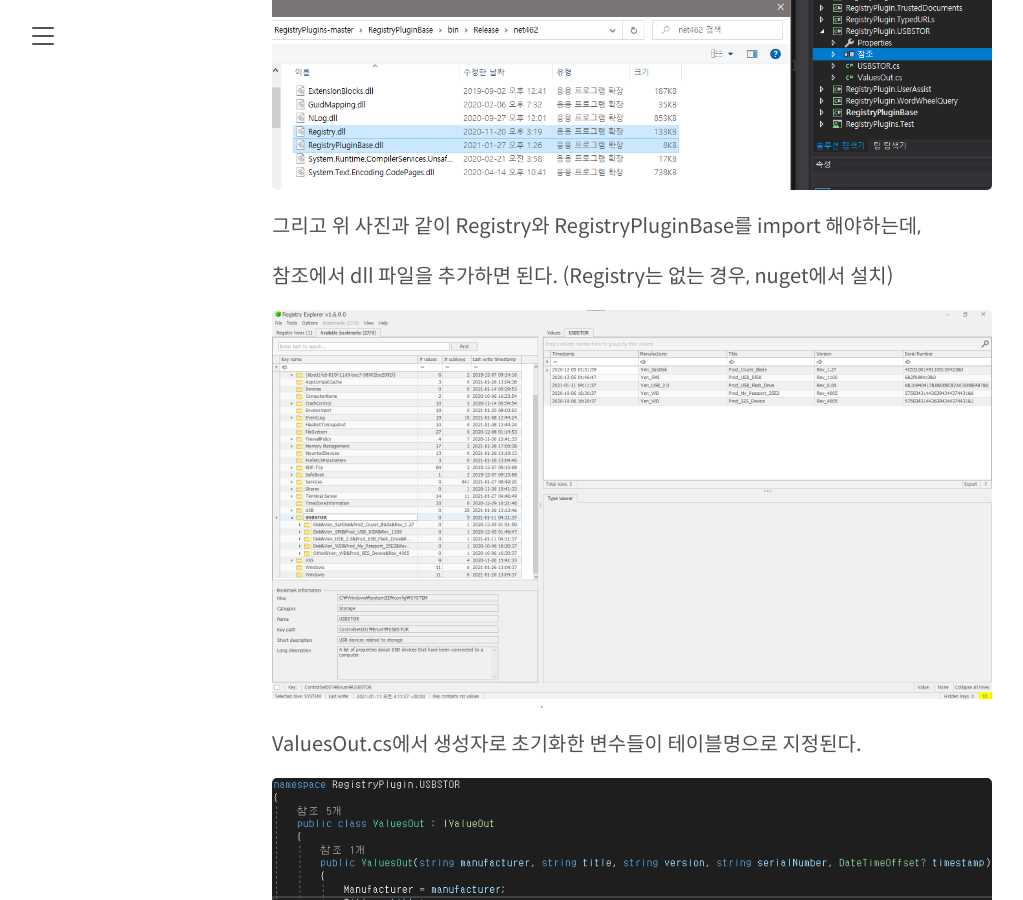
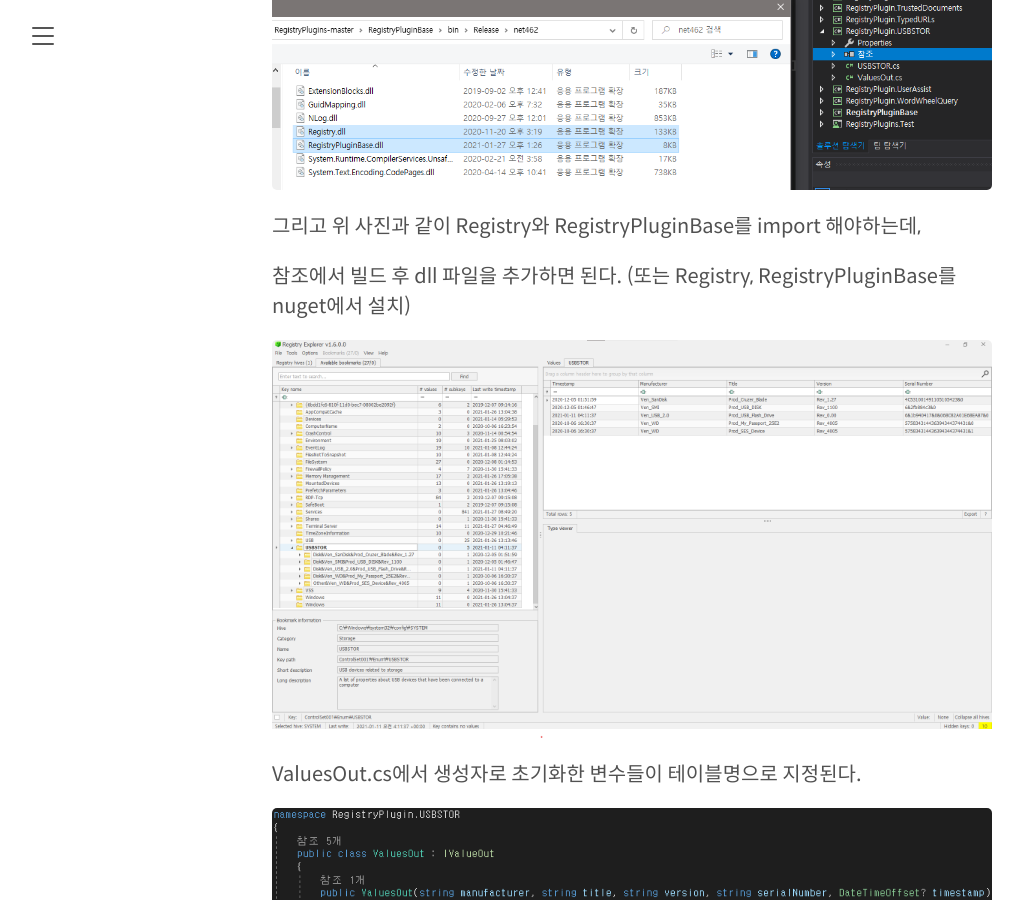
Before and after one commit to hyuunnn/hyuunnn.github.io, a Jekyll site: the page built from _posts/2021-01-27-RegistryExplorer_develop_plugin.md, in a window 1280 px wide and 900 px high, scrolled down 781 px. Shown: the whole window, without its empty margins (8-1031 px from the left). Built offline with Jekyll 4.4.1, drawn with Linux system fonts in a browser that asks for light colours.

Commit message:
Update 2021-01-27-RegistryExplorer_develop_plugin.md

```diff
--- a/_posts/2021-01-27-RegistryExplorer_develop_plugin.md
+++ b/_posts/2021-01-27-RegistryExplorer_develop_plugin.md
@@ -22,7 +22,7 @@
 
 그리고 위 사진과 같이 Registry와 RegistryPluginBase를 import 해야하는데,
 
-참조에서 dll 파일을 추가하면 된다. (Registry는 없는 경우, nuget에서 설치)
+참조에서 빌드 후 dll 파일을 추가하면 된다. (또는 Registry, RegistryPluginBase를 nuget에서 설치)
 
 ![Registry-Explorer](/assets/images/RegistryExplorer-Plugin/1.png)
 
```
